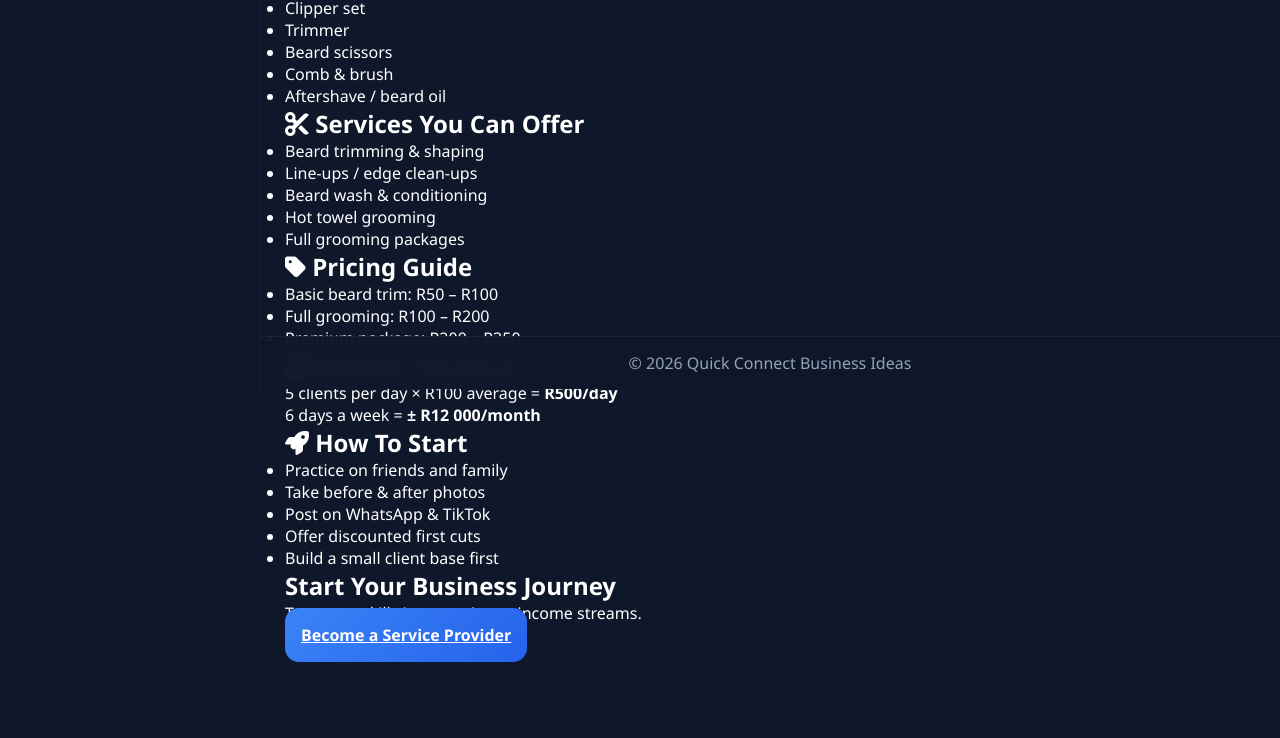
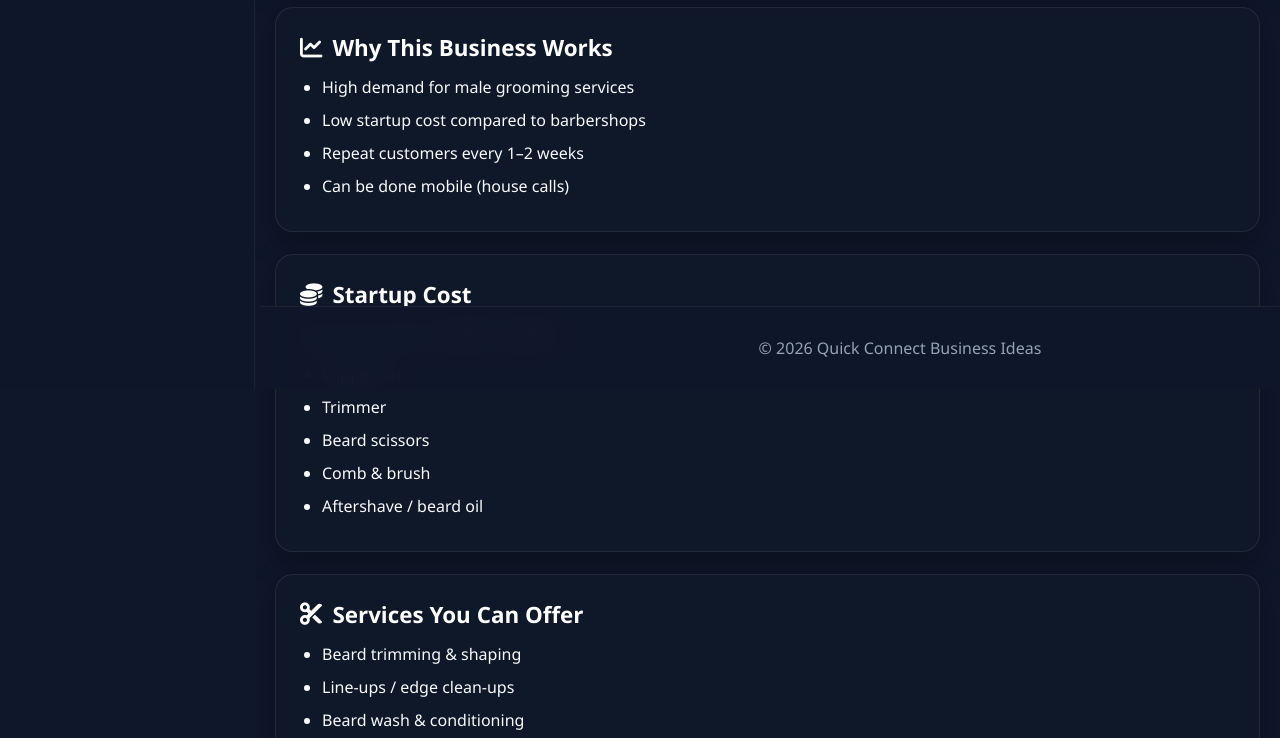
Before and after one commit to Roman9102/BookingApp, a website: page frontend/business-ideas/beard-grooming.html in a window 1280 px wide. Shown: the part 411-1149 px from the top of the page. Drawn offline with Linux system fonts and the light colour scheme; files that its build step writes are made by us from their sources.

Commit message:
fix html css

```diff
--- a/frontend/business-ideas/beard-grooming.html
+++ b/frontend/business-ideas/beard-grooming.html
@@ -6,7 +6,7 @@
   <title>Beard Grooming Business Guide</title>
 
   <link rel="stylesheet" href="../css/admin.css">
-
+  <link rel="stylesheet" href="../css/idea.css">
   <link rel="stylesheet" href="css/style.css">
   <link rel="stylesheet" href="https://cdnjs.cloudflare.com/ajax/libs/font-awesome/6.5.2/css/all.min.css">
 </head>
--- a/frontend/css/idea.css
+++ b/frontend/css/idea.css
@@ -385,3 +385,73 @@
     padding: 15px;
   }
 }
+/* =========================================================
+   BUSINESS IDEA DESKTOP SIDEBAR SPACING FIX
+========================================================= */
+
+@media (min-width: 901px) {
+
+  .dashboard {
+    display: flex;
+    width: 100%;
+    min-height: 100vh;
+  }
+
+  .dashboard .sidebar {
+    position: fixed;
+    left: 0;
+    top: 0;
+    width: 255px;
+    height: 100vh;
+    z-index: 1000;
+  }
+
+  .dashboard .main-content {
+    width: calc(100% - 255px);
+    max-width: none;
+    margin-left: 255px;
+    min-width: 0;
+    overflow-x: hidden;
+  }
+
+  .idea-header {
+    width: 100%;
+  }
+
+  .idea-container {
+    width: 100%;
+    max-width: 1100px;
+    margin-left: auto;
+    margin-right: auto;
+  }
+
+  .idea-footer {
+    width: 100%;
+  }
+}
+
+/* =========================================================
+   MOBILE — KEEP CURRENT MOBILE LAYOUT
+========================================================= */
+
+@media (max-width: 900px) {
+
+  .dashboard {
+    display: flex;
+    flex-direction: column;
+    width: 100%;
+  }
+
+  .dashboard .sidebar {
+    position: relative;
+    width: 100%;
+    height: auto;
+    left: auto;
+    top: auto;
+  }
+
+  .dashboard .main-content {
+    width: 100%;
+    margin-left: 0;
+  }
+}
```
